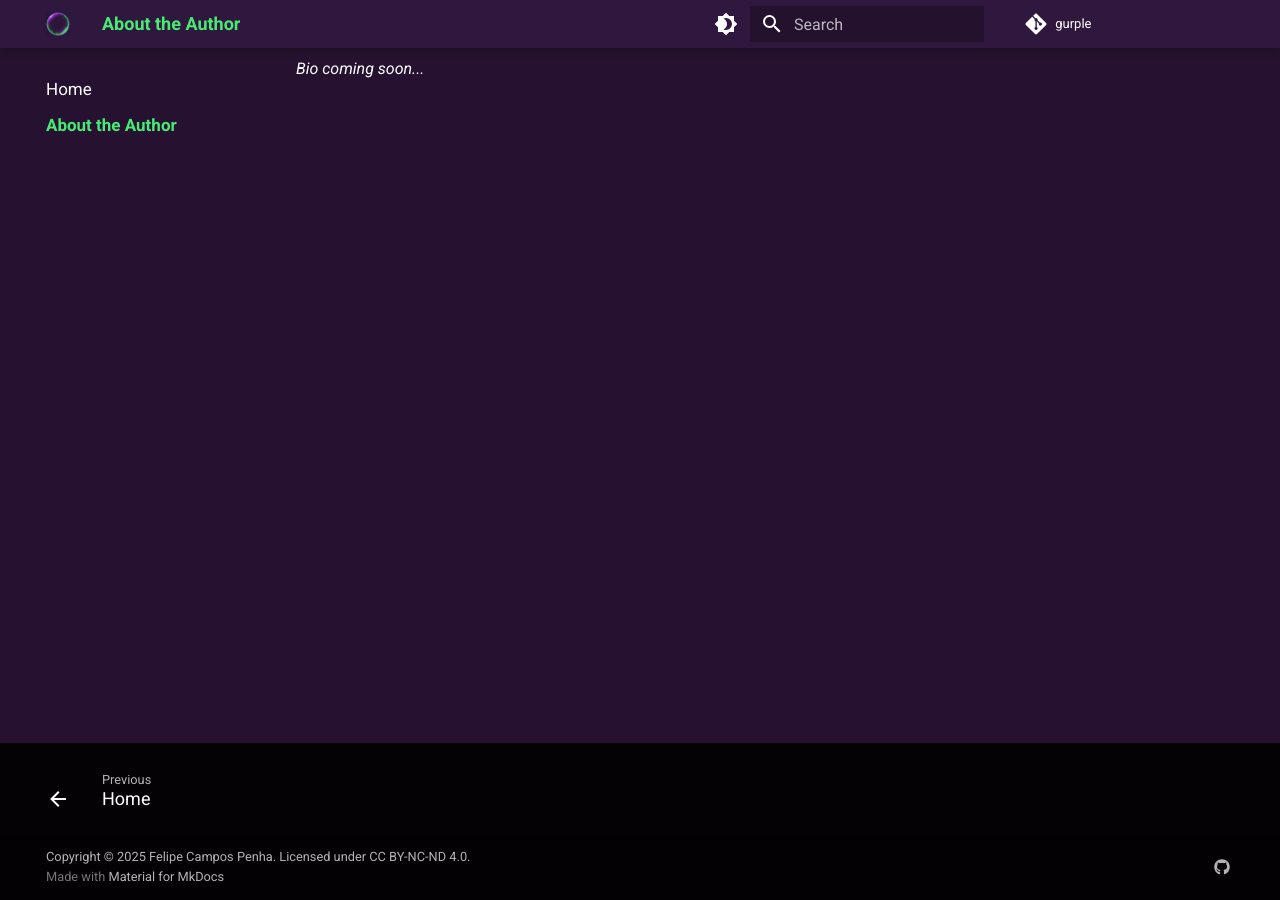
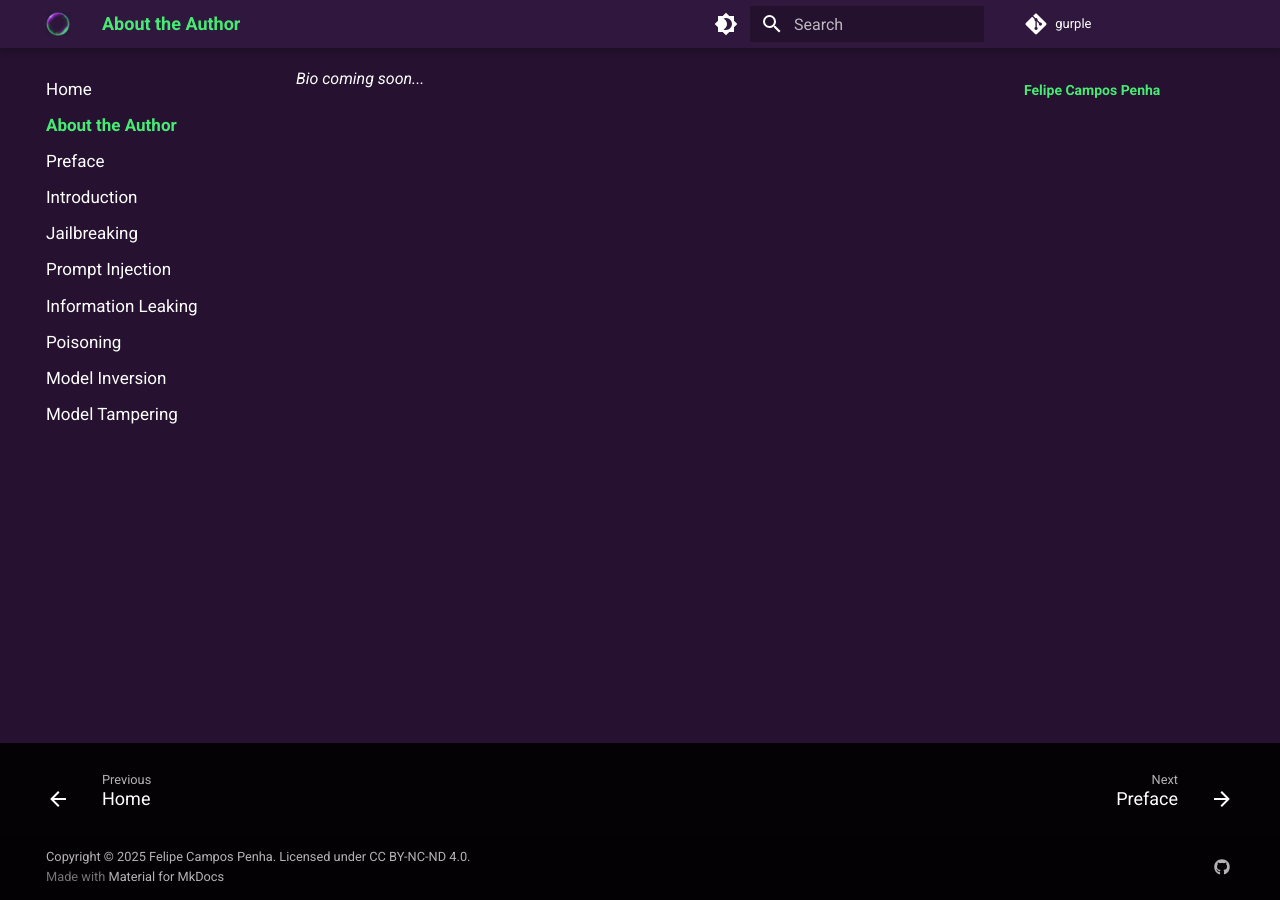
Before and after one commit to felipepenha/gurple, an MkDocs documentation site: the page built from docs/author/index.md, in a window 1280 px wide and 900 px high, scrolled down 205 px. Built offline with MkDocs 1.6.1 and Material for MkDocs 9.7.7, drawn with Linux system fonts in a browser that asks for light colours; comment, search, counter and statistics services are not loaded.

Commit message:
add: wireframes for major sections.

```diff
--- a/docs/author/index.md
+++ b/docs/author/index.md
@@ -1,5 +1,5 @@
-# <span style="color:var(--aurora)">About the Author</span>
+# <span style="color:var(--aurora)">**About the Author**</span>
 
-**Felipe Campos Penha**
+## **Felipe Campos Penha**
 
 *Bio coming soon...*
--- a/mkdocs.yml
+++ b/mkdocs.yml
@@ -79,10 +79,26 @@ extra:
     - icon: fontawesome/brands/github
       link: https://github.com/felipepenha/gurple
 nav:
-  - Home: index.md
-  - About the Author:
-      - author/index.md
   # - Template Examples: template_examples.md
   # - Major Section Example:
   #     - major_section_example/index.md
   #     - First Page: major_section_example/page_1.md
+  - Home: index.md
+  - About the Author:
+      - author/index.md
+  - Preface:
+      - preface/index.md
+  - Introduction:
+      - introduction/index.md
+  - Jailbreaking:
+      - jailbreaking/index.md
+  - Prompt Injection:
+      - prompt_injection/index.md
+  - Information Leaking:
+      - information_leaking/index.md
+  - Poisoning:
+      - poisoning/index.md
+  - Model Inversion:
+      - model_inversion/index.md
+  - Model Tampering:
+      - model_tampering/index.md
```
Also changed, not shown: docs/information_leaking/index.md (added, +3 -0 lines), docs/introduction/index.md (added, +3 -0 lines), docs/jailbreaking/index.md (added, +3 -0 lines), docs/model_inversion/index.md (added, +3 -0 lines), docs/model_tampering/index.md (added, +3 -0 lines), docs/poisoning/index.md (added, +3 -0 lines), docs/preface/index.md (added, +6 -0 lines), docs/prompt_injection/index.md (added, +3 -0 lines).
